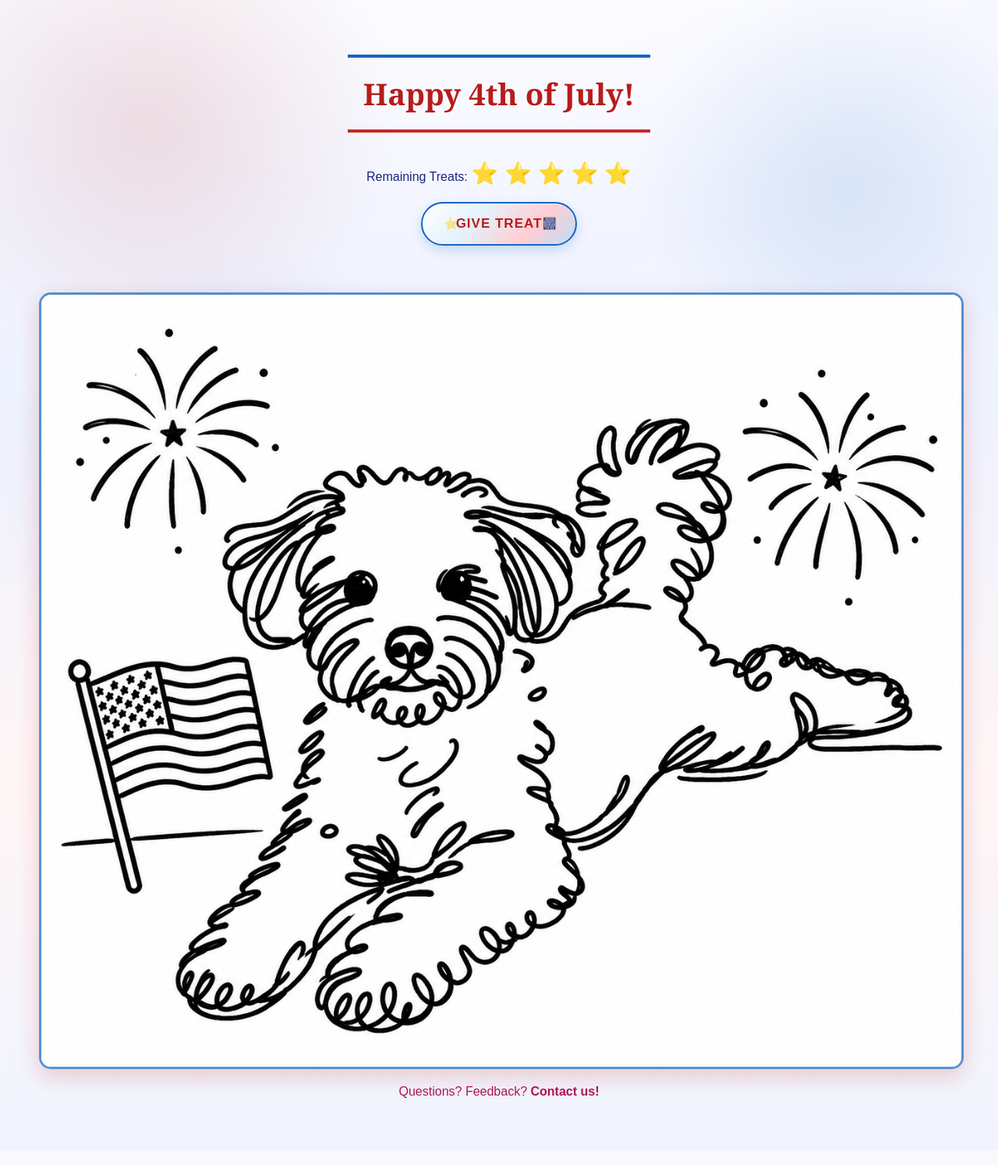
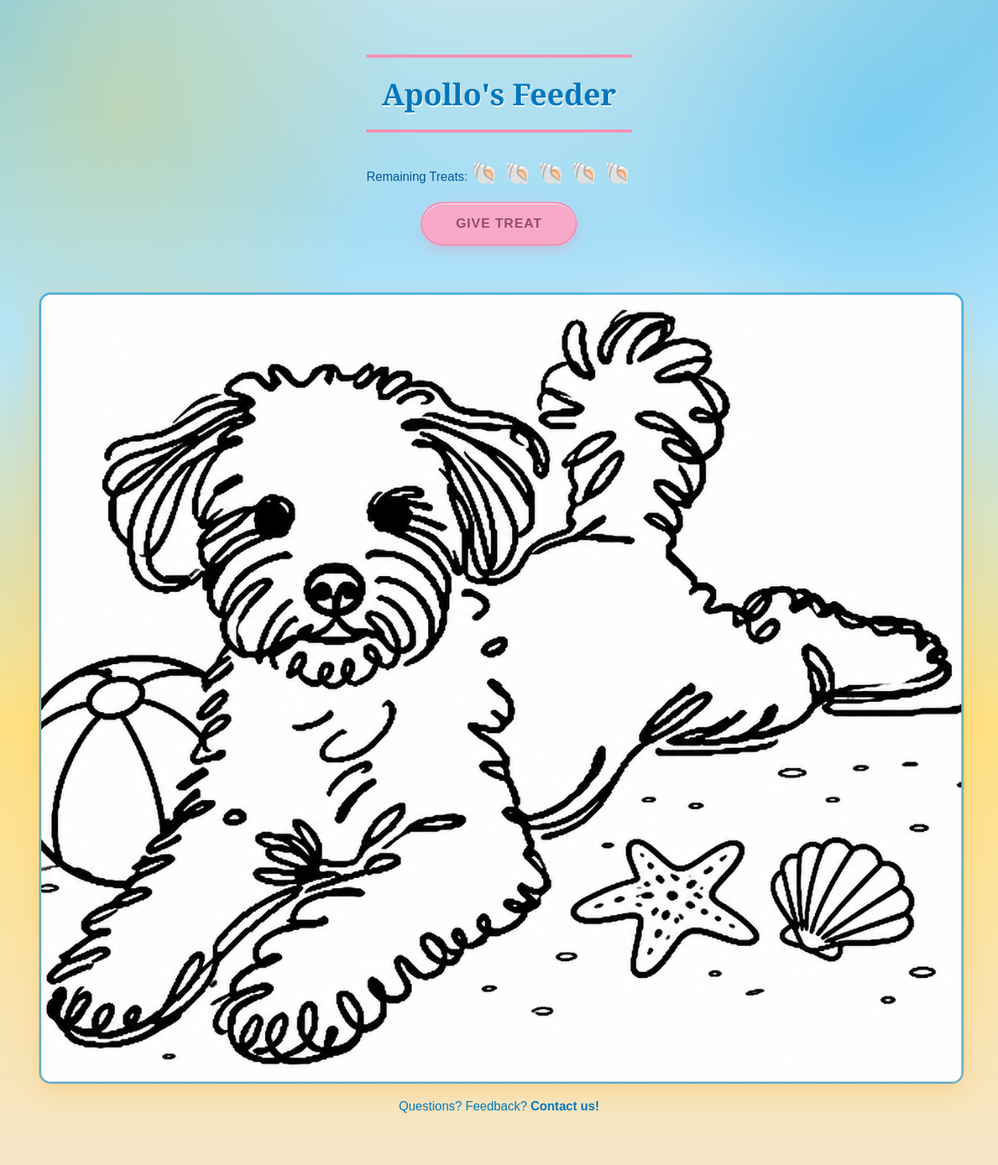
Before and after one commit to villrv/apollo-feeder, a Flask app: page / in a window 1280 px wide. Shown: the whole page at 78% size. Before the commit the page ends 1408 px from the top, so only its background shows below. Run offline with Flask 3, Linux system fonts and the light colour scheme.

Commit message:
Update site for August beach day with apollo-beach artwork.
Co-authored-by: Cursor <cursoragent@cursor.com>

```diff
--- a/app.py
+++ b/app.py
@@ -396,7 +396,7 @@ scheduler.start()
 @app.route("/")
 def home():
     logger.info("=== HOME ROUTE CALLED ===")
-    treat_icons = "⭐ " * treats_left
+    treat_icons = "🐚 " * treats_left
     fan_art_metadata = load_fan_art_metadata()
     logger.info(f"Fan art metadata returned: {fan_art_metadata}")
     return render_template(
@@ -478,7 +478,7 @@ def give_treat():
         threading.Thread(target=treat_dispensing).start()
 
         # Immediately respond with a success message
-        treat_icons = "⭐ " * treats_left
+        treat_icons = "🐚 " * treats_left
         return jsonify({"treats_left": treat_icons.strip(), "message": message})
 
     else:
--- a/templates/index.html
+++ b/templates/index.html
@@ -10,9 +10,9 @@
             text-align: center;
             padding: 50px;
             background:
-                radial-gradient(ellipse 120% 80% at 50% -20%, rgba(255, 255, 255, 0.95), transparent 50%),
-                linear-gradient(to bottom, #f8f9ff 0%, #eef2ff 35%, #fff5f5 68%, #f0f4ff 100%);
-            color: #1a237e;
+                radial-gradient(ellipse 120% 80% at 50% -20%, rgba(255, 251, 235, 0.95), transparent 50%),
+                linear-gradient(to bottom, #87ceeb 0%, #b3e5fc 28%, #ffe082 62%, #f5e6c8 100%);
+            color: #01579b;
             min-height: 100vh;
             margin: 0;
             position: relative;
@@ -24,10 +24,10 @@
             position: fixed;
             inset: 0;
             background-image:
-                radial-gradient(circle at 15% 20%, rgba(183, 28, 28, 0.12) 0%, transparent 25%),
-                radial-gradient(circle at 85% 30%, rgba(21, 101, 192, 0.12) 0%, transparent 22%),
-                radial-gradient(circle at 70% 75%, rgba(255, 255, 255, 0.5) 0%, transparent 30%),
-                radial-gradient(circle at 25% 80%, rgba(21, 101, 192, 0.1) 0%, transparent 28%);
+                radial-gradient(circle at 12% 18%, rgba(255, 213, 79, 0.35) 0%, transparent 28%),
+                radial-gradient(circle at 88% 22%, rgba(3, 169, 244, 0.2) 0%, transparent 24%),
+                radial-gradient(circle at 70% 78%, rgba(255, 255, 255, 0.45) 0%, transparent 30%),
+                radial-gradient(circle at 22% 82%, rgba(255, 183, 77, 0.22) 0%, transparent 28%);
             z-index: 0;
         }
 
@@ -38,21 +38,21 @@
 
         h1 {
             font-family: 'Georgia', serif, Arial, sans-serif;
-            color: #b71c1c;
-            text-shadow: 1px 2px 0 rgba(255, 255, 255, 0.8);
+            color: #0277bd;
+            text-shadow: 1px 2px 0 rgba(255, 255, 255, 0.85);
             font-size: 2.4em;
             margin-bottom: 20px;
             font-weight: bold;
             padding: 20px;
-            border-top: 4px solid #1565c0;
-            border-bottom: 4px solid #c62828;
+            border-top: 4px solid #f48fb1;
+            border-bottom: 4px solid #f48fb1;
             display: inline-block;
             margin-top: 20px;
         }
 
         #kiss-count {
             font-size: 28px;
-            color: #ad1457;
+            color: #e65100;
             font-weight: bold;
         }
 
@@ -63,14 +63,14 @@
             margin: 0 auto 24px;
             color: #5d4037;
             padding: 16px 20px;
-            background: rgba(255, 255, 255, 0.65);
+            background: rgba(255, 255, 255, 0.7);
             border-radius: 12px;
-            border: 2px solid #f48fb1;
+            border: 2px solid #4fc3f7;
         }
 
         .infinity-label {
             font-size: 1.1em;
-            color: #ad1457;
+            color: #e65100;
             margin-bottom: 8px;
         }
 
@@ -82,7 +82,7 @@
 
         #treat-count {
             font-size: 28px;
-            color: #1565c0;
+            color: #0277bd;
             text-shadow: none;
             font-weight: bold;
         }
@@ -161,24 +161,24 @@
         }
 
 
-        /* Birthday Pop-Up Styling */
+        /* Pop-Up Styling */
         #popup {
             display: none;
             position: fixed;
             left: 50%;
             top: 50%;
             transform: translate(-50%, -50%);
-            background: #fffafc;
+            background: #fffbf0;
             padding: 25px;
-            border: 3px solid #f48fb1;
+            border: 3px solid #4fc3f7;
             border-radius: 15px;
-            box-shadow: 0 8px 24px rgba(194, 24, 91, 0.15);
+            box-shadow: 0 8px 24px rgba(2, 119, 189, 0.18);
             z-index: 100;
             color: #000;
         }
 
         #popup button {
-            background: linear-gradient(135deg, #ec407a, #c2185b);
+            background: linear-gradient(135deg, #29b6f6, #0277bd);
             border: none;
             border-radius: 8px;
             padding: 12px 24px;
@@ -189,21 +189,21 @@
         }
 
         #popup button:hover {
-            background: linear-gradient(135deg, #ec407a, #d81b60);
+            background: linear-gradient(135deg, #4fc3f7, #0288d1);
             transform: scale(1.05);
         }
 
-        /* Birthday Link Styling */
+        /* Feedback Link Styling */
         .feedback-link {
             margin-top: 20px;
             font-size: 16px;
-            color: #ad1457;
+            color: #0277bd;
             text-decoration: none;
             transition: all 0.3s ease;
         }
 
         .feedback-link:hover {
-            color: #d81b60;
+            color: #e65100;
             text-decoration: underline;
         }
 
@@ -445,69 +445,37 @@
         }
     }
 
-    /* July 4th — red, white & blue */
-    .fourth-button {
+    /* August beach day */
+    .beach-button {
         position: relative;
         display: block;
         width: 200px;
         height: 56px;
         margin: 20px auto;
-        background: linear-gradient(135deg, #ffffff 0%, #e3f2fd 35%, #ffcdd2 70%, #bbdefb 100%);
+        background: #f8a8c9;
         border-radius: 28px;
-        border: 2px solid #1565c0;
+        border: 2px solid #f48fb1;
         font-size: 17px;
         font-weight: bold;
         text-transform: uppercase;
-        color: #b71c1c;
+        color: #914e68;
         letter-spacing: 1px;
         cursor: pointer;
         transition: transform 0.25s ease, box-shadow 0.25s ease, background 0.3s ease;
-        box-shadow: 0 6px 16px rgba(21, 101, 192, 0.2), inset 0 1px 0 rgba(255, 255, 255, 0.9);
+        box-shadow: 0 6px 16px rgba(244, 143, 177, 0.35), inset 0 1px 0 rgba(255, 255, 255, 0.9);
         overflow: hidden;
     }
 
-    .fourth-button:hover {
-        background: linear-gradient(135deg, #ffffff 0%, #bbdefb 40%, #ef9a9a 75%, #90caf9 100%);
+    .beach-button:hover {
+        background: #f9b5d0;
         transform: scale(1.04);
-        box-shadow: 0 8px 22px rgba(183, 28, 28, 0.22), inset 0 1px 0 rgba(255, 255, 255, 0.95);
+        box-shadow: 0 8px 22px rgba(244, 143, 177, 0.4), inset 0 1px 0 rgba(255, 255, 255, 0.95);
     }
 
-    .fourth-button:active {
+    .beach-button:active {
         transform: scale(0.98) translateY(2px);
-        box-shadow: 0 3px 10px rgba(21, 101, 192, 0.2);
-    }
-
-    .fourth-button::before,
-    .fourth-button::after {
-        content: "";
-        position: absolute;
-        inset: auto;
-        pointer-events: none;
-    }
-
-    .fourth-button::before {
-        content: "⭐";
-        left: 14%;
-        top: 50%;
-        transform: translateY(-50%);
-        font-size: 15px;
-        opacity: 0.9;
-        animation: fourthBob 2.2s ease-in-out infinite;
-    }
-
-    .fourth-button::after {
-        content: "🎆";
-        right: 12%;
-        top: 50%;
-        transform: translateY(-50%);
-        font-size: 14px;
-        opacity: 0.85;
-        animation: fourthBob 2.2s ease-in-out infinite 0.55s;
-    }
-
-    @keyframes fourthBob {
-        0%, 100% { transform: translateY(-50%) rotate(-6deg); opacity: 0.6; }
-        50% { transform: translateY(-58%) rotate(6deg); opacity: 1; }
+        background: #e996b5;
+        box-shadow: 0 3px 10px rgba(244, 143, 177, 0.3);
     }
 
 
@@ -548,12 +516,12 @@
 
     <button id="kiss-button" class="valentine-button">Send Kiss</button>
     {% else %}
-    <h1>Happy 4th of July!</h1>
+    <h1>Apollo's Feeder</h1>
     <p>
         Remaining Treats: <span id="treat-count">{{ treats }}</span>
     </p>
 
-    <button id="feed-button" class="fourth-button">Give Treat</button>
+    <button id="feed-button" class="beach-button">Give Treat</button>
     {% endif %}
 
     <div id="popup">
@@ -564,9 +532,9 @@
     <!-- Apollo Image -->
     <div style="margin-top: 30px; text-align: center;">
         {% if mode == 'standby' %}
-        <img src="{{ url_for('static', filename='apollo-standby.png') }}" alt="Apollo — standby" class="apollo-image" style="max-width: 100%; height: auto; border-radius: 15px; box-shadow: 0 10px 28px rgba(21, 101, 192, 0.2); border: 3px solid rgba(21, 101, 192, 0.5);" onerror="this.onerror=null; this.src='{{ url_for('static', filename='apollo-fourth.png') }}';">
+        <img src="{{ url_for('static', filename='apollo-standby.png') }}" alt="Apollo — standby" class="apollo-image" style="max-width: 100%; height: auto; border-radius: 15px; box-shadow: 0 10px 28px rgba(2, 136, 209, 0.22); border: 3px solid rgba(2, 136, 209, 0.45);" onerror="this.onerror=null; this.src='{{ url_for('static', filename='apollo-beach.png') }}';">
         {% else %}
-        <img src="{{ url_for('static', filename='apollo-fourth.png') }}" alt="Apollo celebrates the 4th of July" class="apollo-image" style="max-width: 100%; height: auto; border-radius: 15px; box-shadow: 0 10px 28px rgba(183, 28, 28, 0.2); border: 3px solid rgba(21, 101, 192, 0.7);">
+        <img src="{{ url_for('static', filename='apollo-beach.png') }}" alt="Apollo on the beach" class="apollo-image" style="max-width: 100%; height: auto; border-radius: 15px; box-shadow: 0 10px 28px rgba(255, 183, 77, 0.35); border: 3px solid rgba(2, 136, 209, 0.55);">
         {% endif %}
     </div>
 
```
Also changed, not shown: static/apollo-beach.png (added).
